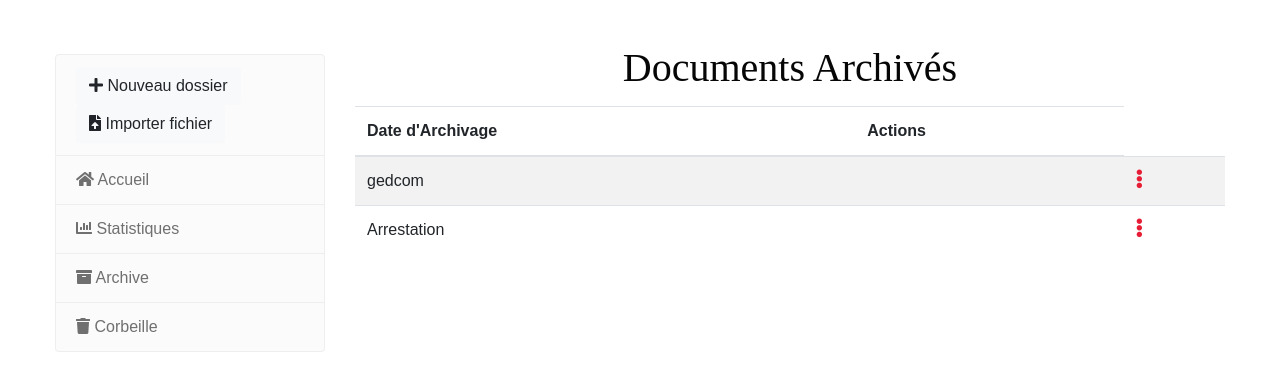
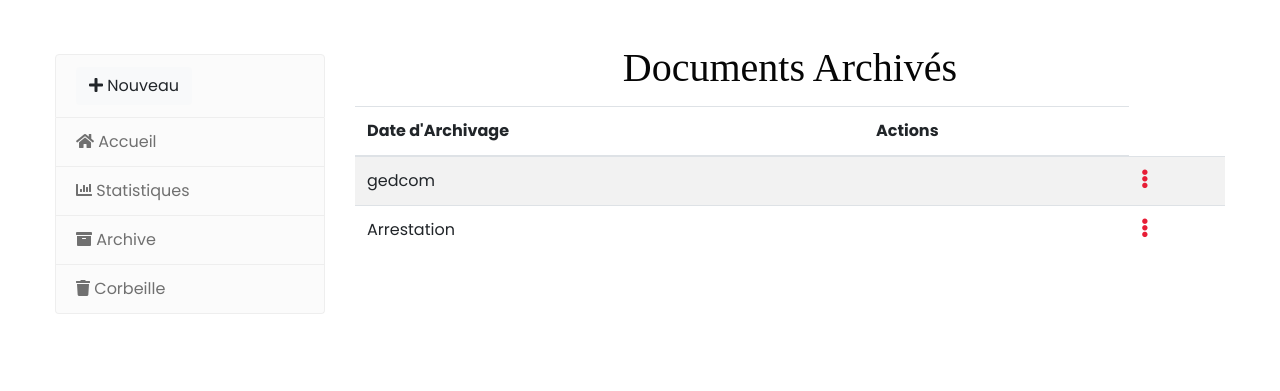
Before and after one commit to elvislex5/gedcom, a Django app: page /archive/ in a window 1280 px wide. Shown: the part 90-481 px from the top of the page. Run offline with Django 5.2, Linux system fonts and the light colour scheme; a user stored in the database is signed in; data comes from the database, SQL or seed files in the repository; some libraries are stand-ins or nearby versions; some web fonts are replaced.

Commit message:
Update base.html

```diff
--- a/templates/base.html
+++ b/templates/base.html
@@ -11,7 +11,7 @@
     <!-- google-fonts -->
     <link href="//fonts.googleapis.com/css2?family=Frank+Ruhl+Libre:wght@300;400;500;700;900&display=swap"
         rel="stylesheet">
-    <link-
+    <link
         href="//fonts.googleapis.com/css2?family=Poppins:ital,wght@0,100;0,200;0,300;0,400;0,500;0,600;0,700;0,800;0,900;1,100;1,200;1,300;1,400;1,500;1,600;1,700;1,800;1,900&display=swap"
         rel="stylesheet">
     <title>Gestion électronique des documents</title>
@@ -56,64 +56,13 @@
                     <ul class="list-group">
                         <li class="list-group-item">
                             <div class="dropdown">
-                              <!-- Button trigger modal for "Nouveau dossier" -->
-<button type="button" class="btn btn-light" data-toggle="modal" data-target="#addDirectoryModal">
-    <i class="fas fa-plus"></i> Nouveau dossier
-  </button>
-
-  <!-- Modal for "Nouveau dossier" -->
-  <div class="modal fade" id="addDirectoryModal" tabindex="-1" role="dialog" aria-labelledby="addDirectoryModalLabel" aria-hidden="true">
-    <div class="modal-dialog" role="document">
-      <div class="modal-content">
-        <div class="modal-header">
-          <h5 class="modal-title" id="addDirectoryModalLabel">Ajouter un Dossier</h5>
-          <button type="button" class="close" data-dismiss="modal" aria-label="Close">
-            <span aria-hidden="true">&times;</span>
-          </button>
-        </div>
-        <div class="modal-body">
-          <form method="post" action="{% url 'add_directory' %}">
-            {% csrf_token %}
-            <div class="form-group">
-              <label for="directory_name">Nom du dossier:</label>
-              <input type="text" class="form-control" id="directory_name" name="directory_name">
-            </div>
-            <button type="submit" class="btn btn-primary">Enregistrer</button>
-          </form>
-        </div>
-      </div>
-    </div>
-  </div>
-
-  <!-- Button trigger modal for "Importer fichier" -->
-  <button type="button" class="btn btn-light" data-toggle="modal" data-target="#importFileModal">
-    <i class="fas fa-file-upload"></i> Importer fichier
-  </button>
-
-  <!-- Modal for "Importer fichier" -->
-  <div class="modal fade" id="importFileModal" tabindex="-1" role="dialog" aria-labelledby="importFileModalLabel" aria-hidden="true">
-    <div class="modal-dialog" role="document">
-      <div class="modal-content">
-        <div class="modal-header">
-          <h5 class="modal-title" id="importFileModalLabel">Importer un Fichier</h5>
-          <button type="button" class="close" data-dismiss="modal" aria-label="Close">
-            <span aria-hidden="true">&times;</span>
-          </button>
-        </div>
-        <div class="modal-body">
-          <form method="post" action="#" enctype="multipart/form-data">
-            {% csrf_token %}
-            <div class="form-group">
-              <label for="file">Sélectionner un fichier:</label>
-              <input type="file" class="form-control-file" id="file" name="file">
-            </div>
-            <button type="submit" class="btn btn-primary">Importer</button>
-          </form>
-        </div>
-      </div>
-    </div>
-  </div>
-
+                              <button class="btn btn-light dropdown-toggle" type="button" id="dropdownMenuButton" data-toggle="dropdown" aria-haspopup="true" aria-expanded="false">
+                                <i class="fas fa-plus"></i>   Nouveau
+                              </button>
+                              <div class="dropdown-menu" aria-labelledby="dropdownMenuButton">
+                                <a class="dropdown-item" href="{% url 'add_directory' %}"><i class="fas fa-folder-plus"></i> Nouveau dossier</a>
+                                <a class="dropdown-item" href="{% url 'add_document' %}"><i class="fas fa-file"></i> Importer fichier</a>
+                              </div>
                             </div>
                         </li>
                         <li class="list-group-item">
```
